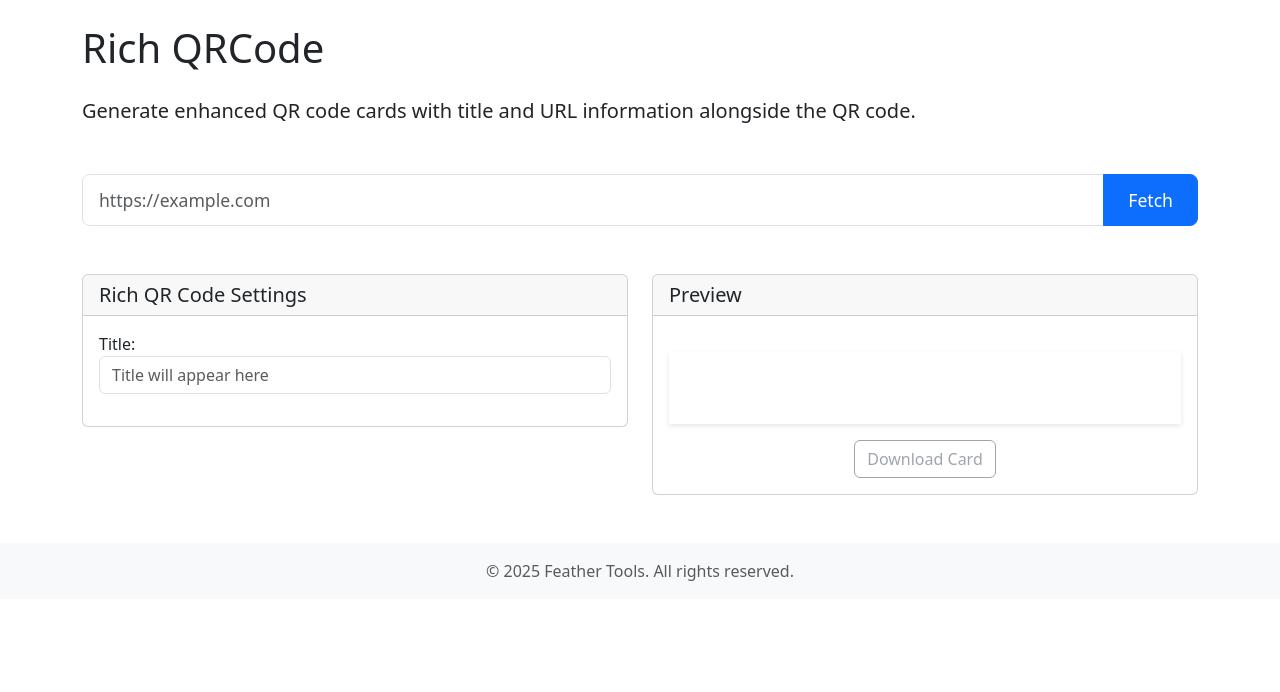
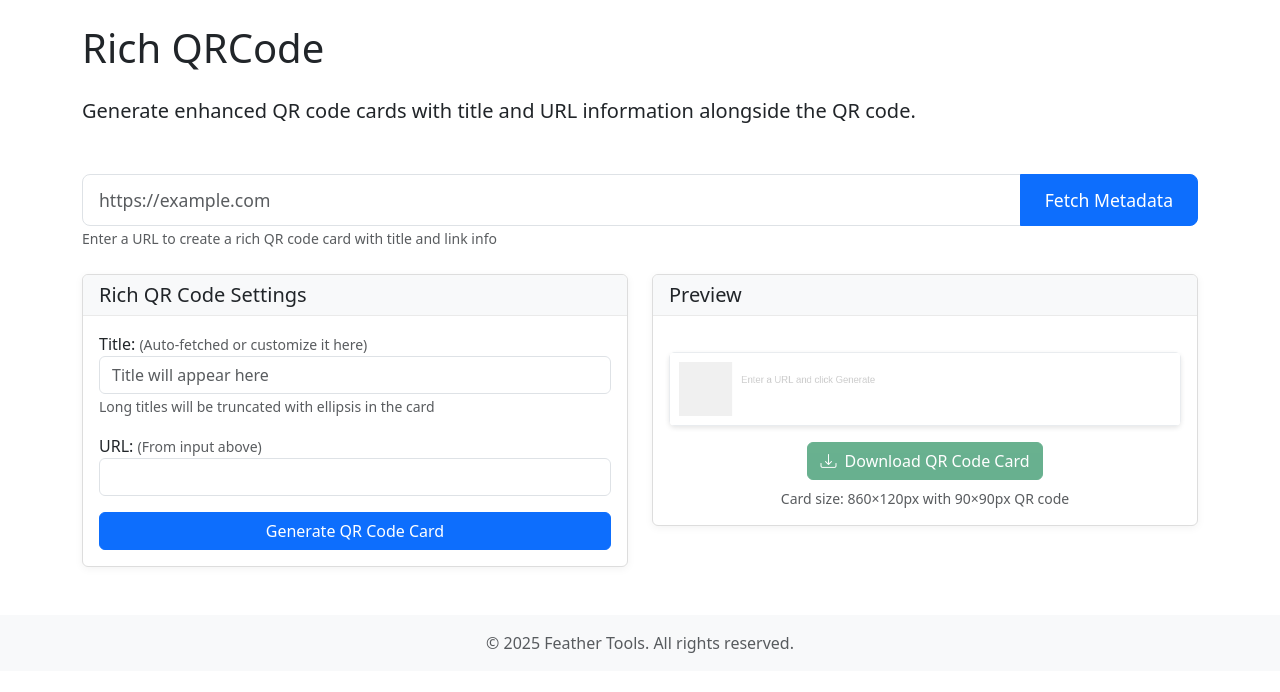
Before and after one commit to greatghoul/feather-tools, a Flask app: page /rich-qrcode in a window 1280 px wide. Shown: the part 56-748 px from the top of the page. Run offline with Flask 3, Linux system fonts and the light colour scheme.

Commit message:
Enhance Rich QR Code feature with improved UI, metadata fetching, and download functionality

```diff
--- a/api/static/rich-qrcode/main.js
+++ b/api/static/rich-qrcode/main.js
@@ -2,25 +2,83 @@
 const form = document.getElementById('rich-qrcode-form');
 const urlInput = document.getElementById('url-input');
 const titleInput = document.getElementById('title-input');
+const urlDisplay = document.getElementById('url-display');
 const fetchMetadataBtn = document.getElementById('fetch-metadata-btn');
+const fetchSpinner = document.getElementById('fetch-spinner');
+const fetchBtnText = document.querySelector('.fetch-btn-text');
+const generateBtn = document.getElementById('generate-btn');
+const generateSpinner = document.getElementById('generate-spinner');
+const generateBtnText = document.querySelector('.generate-btn-text');
 const canvas = document.getElementById('qrcode-card');
+const ctx = canvas.getContext('2d');
 const downloadBtn = document.getElementById('download-card-btn');
+
+// QR code card configuration
+const config = {
+    width: 860,
+    height: 120,
+    qrCodeSize: 90,
+    padding: 15,
+    titleFontSize: 16,
+    urlFontSize: 12,
+    titleMaxWidth: 720, // Width available for title text
+    backgroundColor: '#ffffff',
+    textColor: '#333333',
+    accentColor: '#f0f0f0' // Background for QR code area
+};
+
+// Initialize
+window.addEventListener('DOMContentLoaded', () => {
+    // Set the URL display when the page loads
+    if (urlInput.value) {
+        urlDisplay.value = urlInput.value;
+        fetchUrlMetadata(urlInput.value);
+    }
+
+    // Draw empty card
+    drawEmptyCard();
+});
+
+// Form elements to disable during fetching
+const formElements = [urlInput, titleInput, generateBtn, fetchMetadataBtn];
 
 // Handle form submission
 form.addEventListener('submit', function(e) {
     e.preventDefault();
 
-    let url = urlInput.value.trim()
+    let url = urlInput.value.trim();
     console.log('Form submitted with URL:', url);
     if (!url) {
         url = urlInput.placeholder;
     }
 
-    fetchMetadataBtn.disabled = true;
-    fetchMetadataBtn.textContent = 'Fetching...';
+    // Update URL display
+    urlDisplay.value = url;
+
+    // Disable all form elements during fetch
+    setFormDisabled(true);
+    fetchBtnText.textContent = 'Fetching...';
+    fetchSpinner.classList.remove('d-none');
 
     fetchUrlMetadata(url);
 });
+
+// Function to enable/disable all form elements
+function setFormDisabled(disabled) {
+    formElements.forEach(element => {
+        element.disabled = disabled;
+    });
+
+    // Add loading state to settings card if disabled
+    const settingsCard = document.querySelector('.card:first-of-type');
+    if (settingsCard) {
+        if (disabled) {
+            settingsCard.classList.add('opacity-50');
+        } else {
+            settingsCard.classList.remove('opacity-50');
+        }
+    }
+}
 
 // Function to fetch URL metadata
 function fetchUrlMetadata(url) {
@@ -31,21 +89,163 @@ function fetchUrlMetadata(url) {
             if (data.title) {
                 titleInput.value = data.title;
             }
+            // Generate QR code after fetching metadata
+            generateQRCodeCard();
         })
         .catch(error => {
             console.error('Error fetching metadata:', error);
+
+            // Show error message
+            showAlert('Failed to fetch metadata. Please check the URL and try again.', 'danger');
+
+            // Use URL as title if metadata fetch fails
+            if (!titleInput.value) {
+                titleInput.value = urlInput.value;
+            }
         })
         .finally(() => {
-            fetchMetadataBtn.disabled = false;
-            fetchMetadataBtn.textContent = 'Fetch Title';
+            // Re-enable all form elements
+            setFormDisabled(false);
+            fetchBtnText.textContent = 'Fetch Metadata';
+            fetchSpinner.classList.add('d-none');
         });
+}
+
+// Function to show an alert message
+function showAlert(message, type = 'info') {
+    // Create alert element
+    const alertDiv = document.createElement('div');
+    alertDiv.className = `alert alert-${type} alert-dismissible fade show mt-3`;
+    alertDiv.role = 'alert';
+    alertDiv.innerHTML = `
+        ${message}
+        <button type="button" class="btn-close" data-bs-dismiss="alert" aria-label="Close"></button>
+    `;
+
+    // Insert after the form
+    form.parentNode.insertBefore(alertDiv, form.nextSibling);
+
+    // Auto-dismiss after 5 seconds
+    setTimeout(() => {
+        const bsAlert = bootstrap.Alert.getOrCreateInstance(alertDiv);
+        bsAlert.close();
+    }, 5000);
+}
+
+// Generate button click handler
+generateBtn.addEventListener('click', function() {
+    // Show loading state
+    generateSpinner.classList.remove('d-none');
+    generateBtnText.textContent = 'Generating...';
+    generateBtn.disabled = true;
+
+    // Small delay to ensure UI updates
+    setTimeout(() => {
+        generateQRCodeCard();
+
+        // Reset button state
+        generateSpinner.classList.add('d-none');
+        generateBtnText.textContent = 'Generate QR Code Card';
+        generateBtn.disabled = false;
+    }, 100);
+});
+
+// Title input change handler
+titleInput.addEventListener('input', function() {
+    // Generate new QR code when title changes, but no loading state needed
+    generateQRCodeCard();
+});
+
+// Function to draw empty card
+function drawEmptyCard() {
+    // Clear canvas
+    ctx.fillStyle = config.backgroundColor;
+    ctx.fillRect(0, 0, config.width, config.height);
+
+    // Draw QR code area placeholder
+    ctx.fillStyle = config.accentColor;
+    ctx.fillRect(config.padding, config.padding,
+                 config.qrCodeSize, config.qrCodeSize);
+
+    // Draw placeholder text
+    ctx.fillStyle = '#cccccc';
+    ctx.font = `${config.titleFontSize}px Arial`;
+    ctx.fillText('Enter a URL and click Generate', config.padding + config.qrCodeSize + 15, 50);
+}
+
+// Function to truncate text with ellipsis
+function truncateText(text, maxWidth, fontSize) {
+    ctx.font = `${fontSize}px Arial`;
+
+    if (ctx.measureText(text).width <= maxWidth) {
+        return text;
+    }
+
+    let truncated = text;
+    while (ctx.measureText(truncated + '...').width > maxWidth && truncated.length > 0) {
+        truncated = truncated.slice(0, -1);
+    }
+
+    return truncated + '...';
 }
 
 // Function to generate QR code card
 function generateQRCodeCard() {
-    // We'll implement this later
-    console.log('Generating QR code card for:', urlInput.value, 'with title:', titleInput.value);
+    const url = urlInput.value.trim() || urlInput.placeholder;
+    const title = titleInput.value.trim() || 'Untitled Link';
 
-    // Enable download button when card is generated
-    downloadBtn.disabled = false;
+    // Update URL display
+    urlDisplay.value = url;
+
+    console.log('Generating QR code card for:', url, 'with title:', title);
+
+    // Clear canvas
+    ctx.fillStyle = config.backgroundColor;
+    ctx.fillRect(0, 0, config.width, config.height);
+
+    // Generate QR code to a temporary canvas
+    const tempCanvas = document.createElement('canvas');
+    new QRCode(tempCanvas, {
+        text: url,
+        width: config.qrCodeSize,
+        height: config.qrCodeSize,
+        colorDark: '#000000',
+        colorLight: '#ffffff',
+        correctLevel: QRCode.CorrectLevel.H
+    });
+
+    // Draw QR code onto our card canvas
+    setTimeout(() => {
+        // QRCode library needs a moment to generate the code
+        ctx.drawImage(tempCanvas, config.padding, config.padding);
+
+        // Draw title with truncation
+        const truncatedTitle = truncateText(title, config.titleMaxWidth, config.titleFontSize);
+        ctx.fillStyle = config.textColor;
+        ctx.font = `bold ${config.titleFontSize}px Arial`;
+        ctx.fillText(truncatedTitle, config.padding + config.qrCodeSize + 15, config.padding + 20);
+
+        // Draw URL with truncation
+        const truncatedUrl = truncateText(url, config.titleMaxWidth, config.urlFontSize);
+        ctx.font = `${config.urlFontSize}px Arial`;
+        ctx.fillStyle = '#666666';
+        ctx.fillText(truncatedUrl, config.padding + config.qrCodeSize + 15, config.padding + 45);
+
+        // Enable download button
+        downloadBtn.disabled = false;
+
+        // Show success message if triggered from button (not from automatic title changes)
+        if (generateSpinner.classList.contains('d-none') === false) {
+            showAlert('QR code card generated successfully! You can now download it.', 'success');
+        }
+    }, 50);
 }
+
+// Handle download button click
+downloadBtn.addEventListener('click', function() {
+    // Create a temporary link element
+    const link = document.createElement('a');
+    link.download = 'rich-qrcode.png';
+    link.href = canvas.toDataURL('image/png');
+    link.click();
+});
--- a/api/static/rich-qrcode/styles.css
+++ b/api/static/rich-qrcode/styles.css
@@ -14,16 +14,69 @@
   font-size: 1.1rem;
 }
 
+/* QR code card styling */
 .qrcode-card-container {
   display: flex;
   justify-content: center;
   box-shadow: 0 2px 5px rgba(0, 0, 0, 0.1);
   margin: 20px 0;
+  border-radius: 6px;
+  overflow: hidden;
+  background-color: #f8f9fa;
 }
 
 #qrcode-card {
   max-width: 100%;
   height: auto;
+  border: 1px solid #e9ecef;
+}
+
+/* Make download button more noticeable */
+#download-card-btn {
+  font-weight: 500;
+  transition: all 0.2s ease;
+}
+
+#download-card-btn:disabled {
+  opacity: 0.65;
+  cursor: not-allowed;
+}
+
+#download-card-btn:not(:disabled):hover {
+  transform: translateY(-2px);
+  box-shadow: 0 4px 8px rgba(0, 0, 0, 0.1);
+}
+
+/* Form input styling */
+.form-control:focus {
+  border-color: #80bdff;
+  box-shadow: 0 0 0 0.2rem rgba(0, 123, 255, 0.25);
+}
+
+/* Card styling */
+.card {
+  border-radius: 6px;
+  overflow: hidden;
+  border: 1px solid #ddd;
+  box-shadow: 0 2px 8px rgba(0, 0, 0, 0.05);
+}
+
+.card-header {
+  border-bottom: 1px solid #eaeaea;
+}
+
+/* Loading state transitions */
+.card {
+  transition: opacity 0.3s ease;
+}
+
+button {
+  position: relative;
+  transition: all 0.2s ease;
+}
+
+.spinner-border {
+  transition: opacity 0.2s ease;
 }
 
 /* For mobile devices */
@@ -31,5 +84,28 @@
   #qrcode-card {
     width: 100%;
     height: auto;
+    max-width: 430px; /* Half original size for mobile */
+    max-height: 60px;
+  }
+
+  .input-group-lg .btn {
+    padding: 0.75rem 1rem;
   }
 }
+
+/* For very small devices */
+@media (max-width: 480px) {
+  .input-group-lg {
+    flex-direction: column;
+  }
+
+  .input-group-lg .form-control,
+  .input-group-lg .btn {
+    border-radius: 4px;
+    width: 100%;
+  }
+
+  .input-group-lg .btn {
+    margin-top: 10px;
+  }
+}
--- a/api/templates/tools/rich-qrcode/index.html
+++ b/api/templates/tools/rich-qrcode/index.html
@@ -3,6 +3,7 @@
 
 {% block head %}
   <link rel="stylesheet" href="{{ url_for('static', filename='rich-qrcode/styles.css') }}">
+  <link rel="stylesheet" href="https://cdn.jsdelivr.net/npm/bootstrap-icons@1.11.1/font/bootstrap-icons.css">
   <script src="https://cdnjs.cloudflare.com/ajax/libs/qrcodejs/1.0.0/qrcode.min.js"></script>
 {% endblock %}
 
@@ -10,45 +11,64 @@
 <h1 class="mb-4">{{ page_name }}</h1>
 <p class="lead mb-5">{{ page_note }}</p>
 
-<form id="rich-qrcode-form" class="mb-5">
+<form id="rich-qrcode-form" class="mb-4">
   <div class="url-input-container">
     <div class="input-group input-group-lg">
       <input type="url" class="form-control form-control-lg" id="url-input"
         placeholder="https://example.com" value="{{ url }}"
         aria-label="URL to create Rich QR code for">
-      <button type="submit" class="btn btn-primary" id="fetch-metadata-btn">Fetch</button>
+      <button type="submit" class="btn btn-primary" id="fetch-metadata-btn">
+        <span class="fetch-btn-text">Fetch Metadata</span>
+        <span class="spinner-border spinner-border-sm ms-1 d-none" role="status" aria-hidden="true" id="fetch-spinner"></span>
+      </button>
     </div>
+    <small class="text-muted mt-1">Enter a URL to create a rich QR code card with title and link info</small>
   </div>
 </form>
 
 <div class="row">
   <div class="col-lg-6">
     <div class="card mb-4">
-      <div class="card-header">
+      <div class="card-header bg-light">
         <h5 class="mb-0">Rich QR Code Settings</h5>
       </div>
       <div class="card-body">
         <div class="form-group mb-3">
-          <label for="title-input">Title:</label>
+          <label for="title-input">Title: <small class="text-muted">(Auto-fetched or customize it here)</small></label>
           <input type="text" class="form-control" id="title-input" placeholder="Title will appear here">
+          <small class="form-text text-muted">Long titles will be truncated with ellipsis in the card</small>
         </div>
 
-        <!-- Additional settings can go here -->
-        </form>
+        <div class="form-group mb-3">
+          <label for="url-display">URL: <small class="text-muted">(From input above)</small></label>
+          <input type="text" class="form-control" id="url-display" readonly>
+        </div>
+
+        <div class="d-grid gap-2">
+          <button type="button" class="btn btn-primary" id="generate-btn">
+            <span class="generate-btn-text">Generate QR Code Card</span>
+            <span class="spinner-border spinner-border-sm ms-1 d-none" role="status" aria-hidden="true" id="generate-spinner"></span>
+          </button>
+        </div>
       </div>
     </div>
   </div>
 
   <div class="col-lg-6">
     <div class="card mb-4">
-      <div class="card-header">
+      <div class="card-header bg-light">
         <h5 class="mb-0">Preview</h5>
       </div>
       <div class="card-body text-center">
         <div class="qrcode-card-container mb-3">
           <canvas id="qrcode-card" width="860" height="120"></canvas>
         </div>
-        <button id="download-card-btn" class="btn btn-outline-secondary" disabled>Download Card</button>
+        <div class="d-flex justify-content-center mt-3">
+          <button id="download-card-btn" class="btn btn-success" disabled>
+            <i class="bi bi-download me-1"></i> Download QR Code Card
+          </button>
+        </div>
+        <small class="text-muted mt-2 d-block">Card size: 860×120px with 90×90px QR code</small>
       </div>
     </div>
   </div>
```
